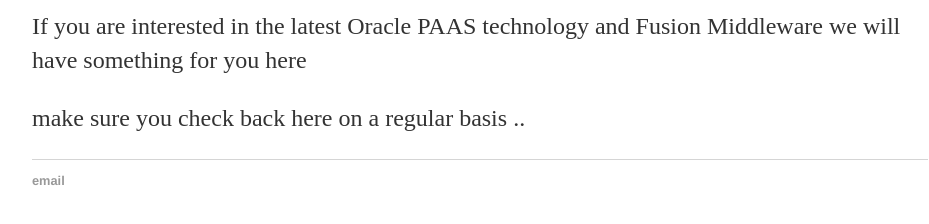
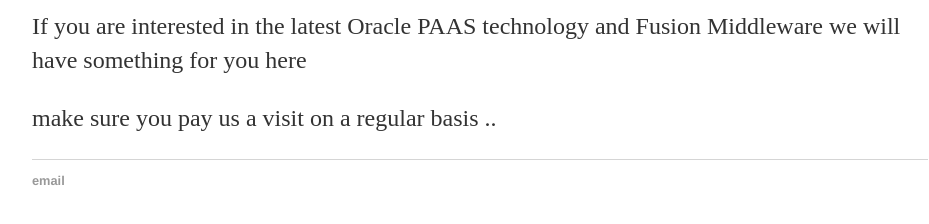
Before and after one commit to TheGuyBarnes/TheGuyBarnes.github.io, a Jekyll site: the page built from index.html, in a window 1280 px wide. Shown: the part 242-466 px from the top of the page, without its empty margins (160-1089 px from the left). Built offline with Jekyll 4.4.1, drawn with Linux system fonts in a browser that asks for light colours.

Commit message:
Update index.html

```diff
--- a/index.html
+++ b/index.html
@@ -5,5 +5,5 @@ title: Guy Barnes, Capgemini
 <div class="blurb">
 	<h1>Hello and welcome to the Capgemini Oracle Blog</h1>
 	<p>If you are interested in the latest Oracle PAAS technology and Fusion Middleware we will have something for you here   </p>
-	<p>make sure you check back here on a regular basis .. </p>
+	<p>make sure you pay us a visit on a regular basis .. </p>
 </div><!-- /.blurb -->
```
